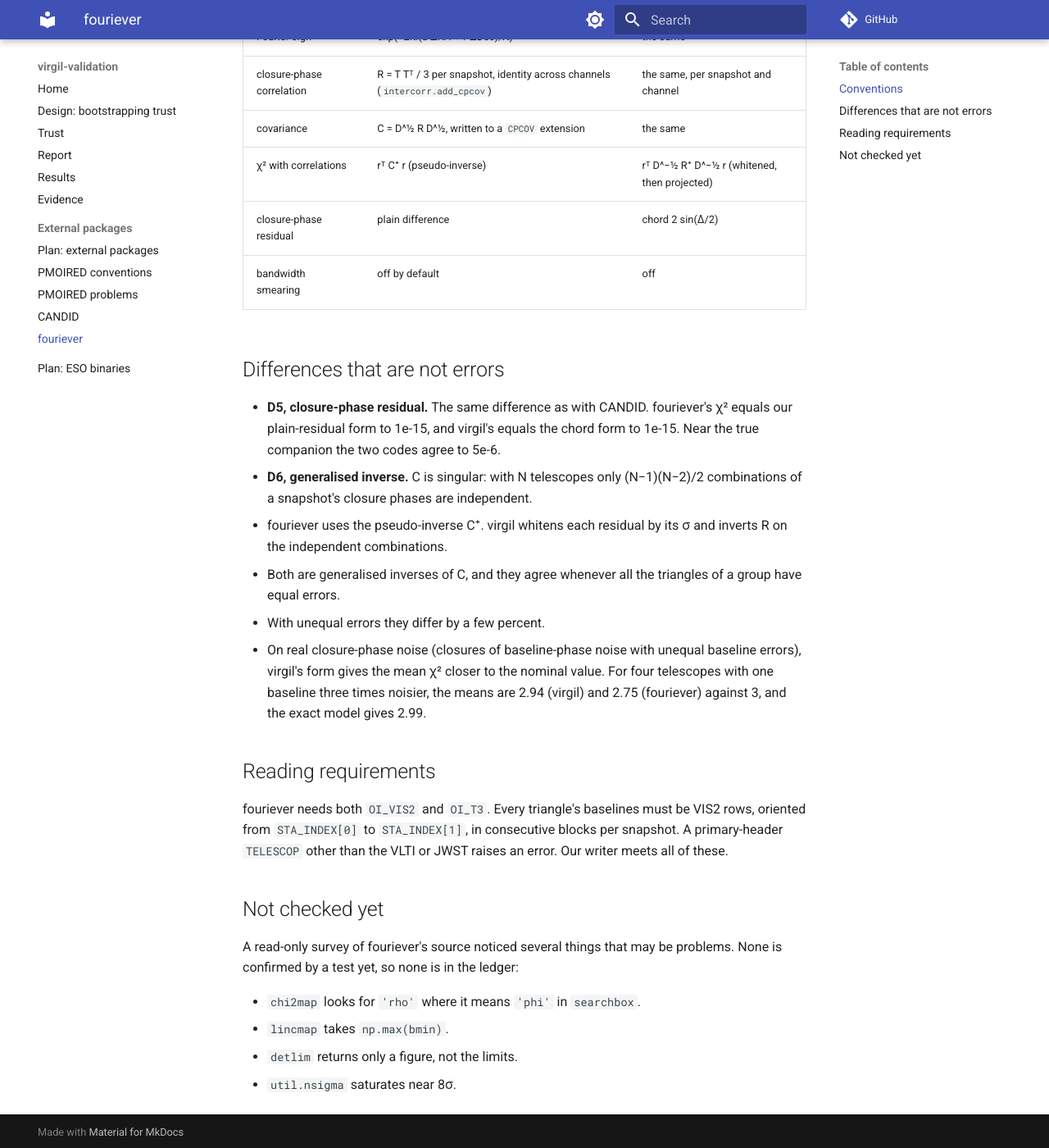
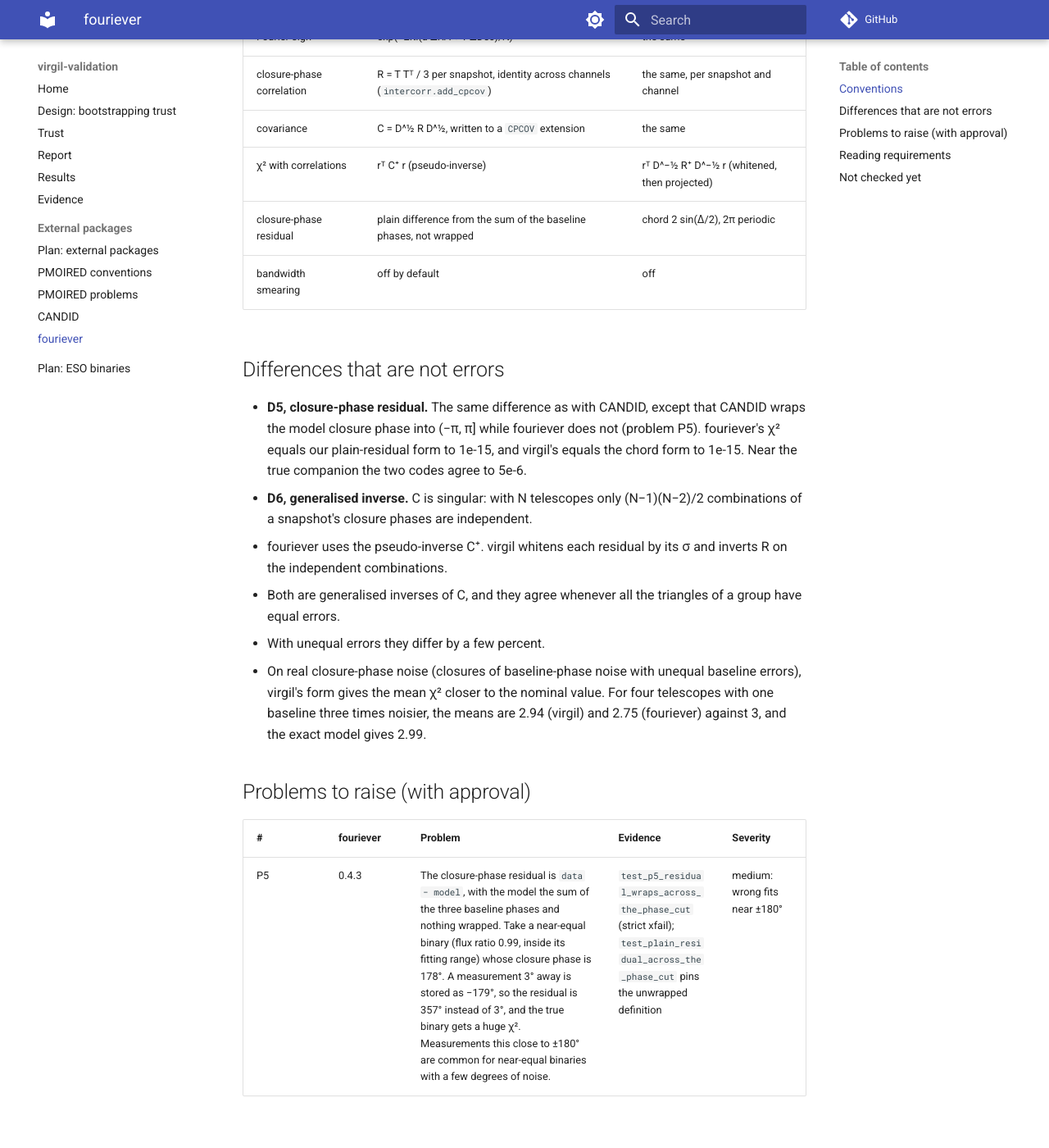
Before and after one commit to benjaminpope/virgil-validation, an MkDocs documentation site: the page built from docs/fouriever_notes.md, in a window 1280 px wide and 1400 px high, scrolled down 555 px. Shown: the whole window at 82% size. Built offline with MkDocs 1.6.1 and Material for MkDocs 9.7.7, drawn with Linux system fonts in a browser that asks for light colours; comment, search, counter and statistics services are not loaded.

Commit message:
Address review: unwrapped plain residual, worker cleanup, calibration through virgil; P5
- crosscheck.chi2 chord=False is now the plain, unwrapped difference from
  the sum of the model's baseline phases, as fouriever computes it; a test
  with a companion brighter than the primary pins it across the +-180 cut
  (a wrapped reference was off by up to 100 %).
- fouriever_worker loads in a TemporaryDirectory.
- The calibration test runs virgil's OIData.cp_noise.whiten on 100 000
  closures of unequal baseline-phase noise (it only did NumPy before).
- P5 (to raise): fouriever's residual is not wrapped, so data across
  +-180 deg give a ~2 pi residual at the true binary (strict xfail).
- Trust: 65 trusted, 4 unchecked.

Co-Authored-By: Claude Opus 5.5 <noreply@anthropic.com>

```diff
--- a/docs/fouriever_notes.md
+++ b/docs/fouriever_notes.md
@@ -20,12 +20,14 @@ Pinned by `tests/test_fouriever.py`.
 | closure-phase correlation | R = T Tᵀ / 3 per snapshot, identity across channels (`intercorr.add_cpcov`) | the same, per snapshot and channel |
 | covariance | C = D^½ R D^½, written to a `CPCOV` extension | the same |
 | χ² with correlations | rᵀ C⁺ r (pseudo-inverse) | rᵀ D^−½ R⁺ D^−½ r (whitened, then projected) |
-| closure-phase residual | plain difference | chord 2 sin(Δ/2) |
+| closure-phase residual | plain difference from the sum of the baseline phases, not wrapped | chord 2 sin(Δ/2), 2π periodic |
 | bandwidth smearing | off by default | off |
 
 ## Differences that are not errors
 
-* **D5, closure-phase residual.** The same difference as with CANDID.
+* **D5, closure-phase residual.** The same difference as with CANDID,
+  except that CANDID wraps the model closure phase into (−π, π] while
+  fouriever does not (problem P5).
   fouriever's χ² equals our plain-residual form to 1e-15, and virgil's
   equals the chord form to 1e-15. Near the true companion the two codes
   agree to 5e-6.
@@ -41,6 +43,12 @@ Pinned by `tests/test_fouriever.py`.
     nominal value. For four telescopes with one baseline three times
     noisier, the means are 2.94 (virgil) and 2.75 (fouriever) against 3,
     and the exact model gives 2.99.
+
+## Problems to raise (with approval)
+
+| # | fouriever | Problem | Evidence | Severity |
+| --- | --- | --- | --- | --- |
+| P5 | 0.4.3 | The closure-phase residual is `data − model`, with the model the sum of the three baseline phases and nothing wrapped. Take a near-equal binary (flux ratio 0.99, inside its fitting range) whose closure phase is 178°. A measurement 3° away is stored as −179°, so the residual is 357° instead of 3°, and the true binary gets a huge χ². Measurements this close to ±180° are common for near-equal binaries with a few degrees of noise. | `test_p5_residual_wraps_across_the_phase_cut` (strict xfail); `test_plain_residual_across_the_phase_cut` pins the unwrapped definition | medium: wrong fits near ±180° |
 
 ## Reading requirements
 
```
Also changed, not shown: README.md (+1 -0 lines), docs/report.md (+3 -1 lines), docs/trust.md (+8 -3 lines), 6 other files.
